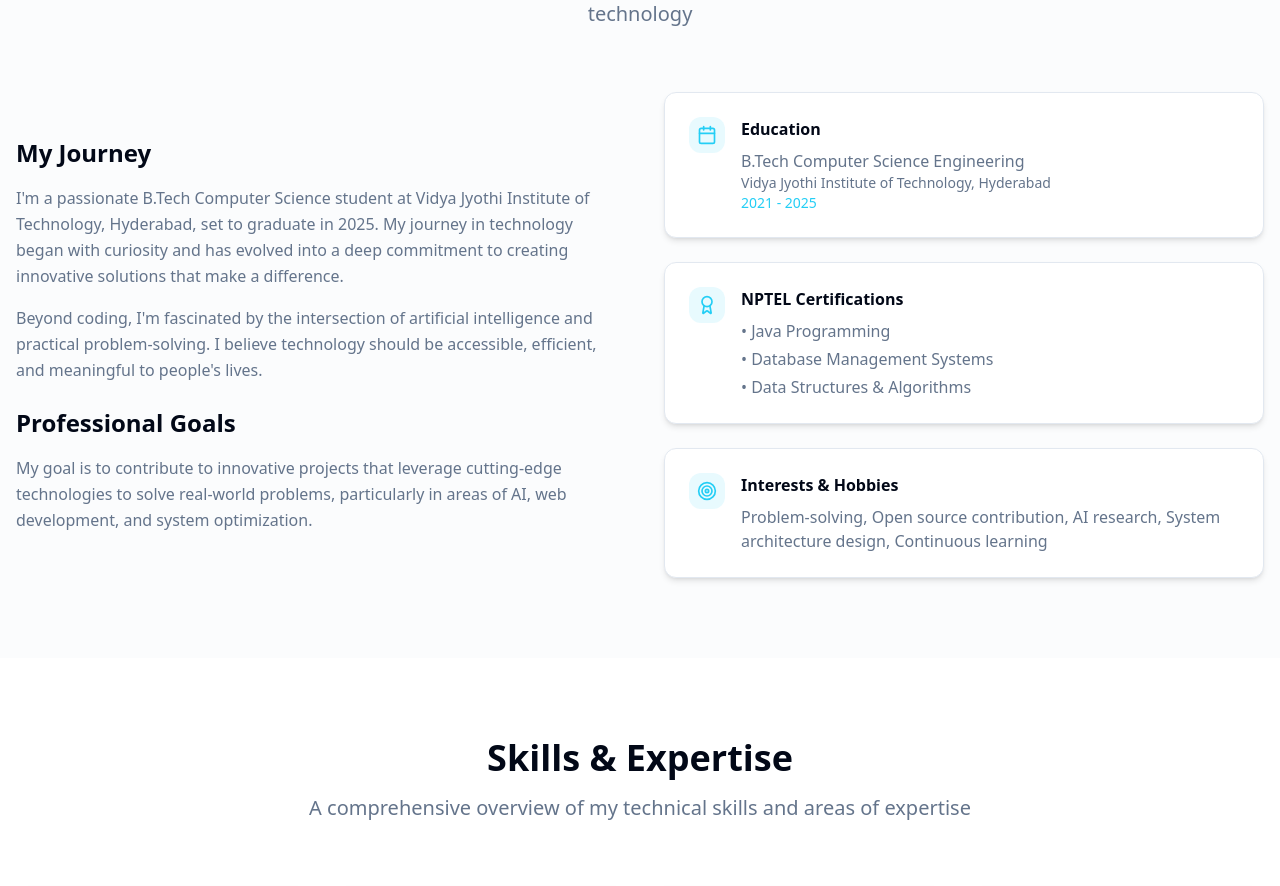
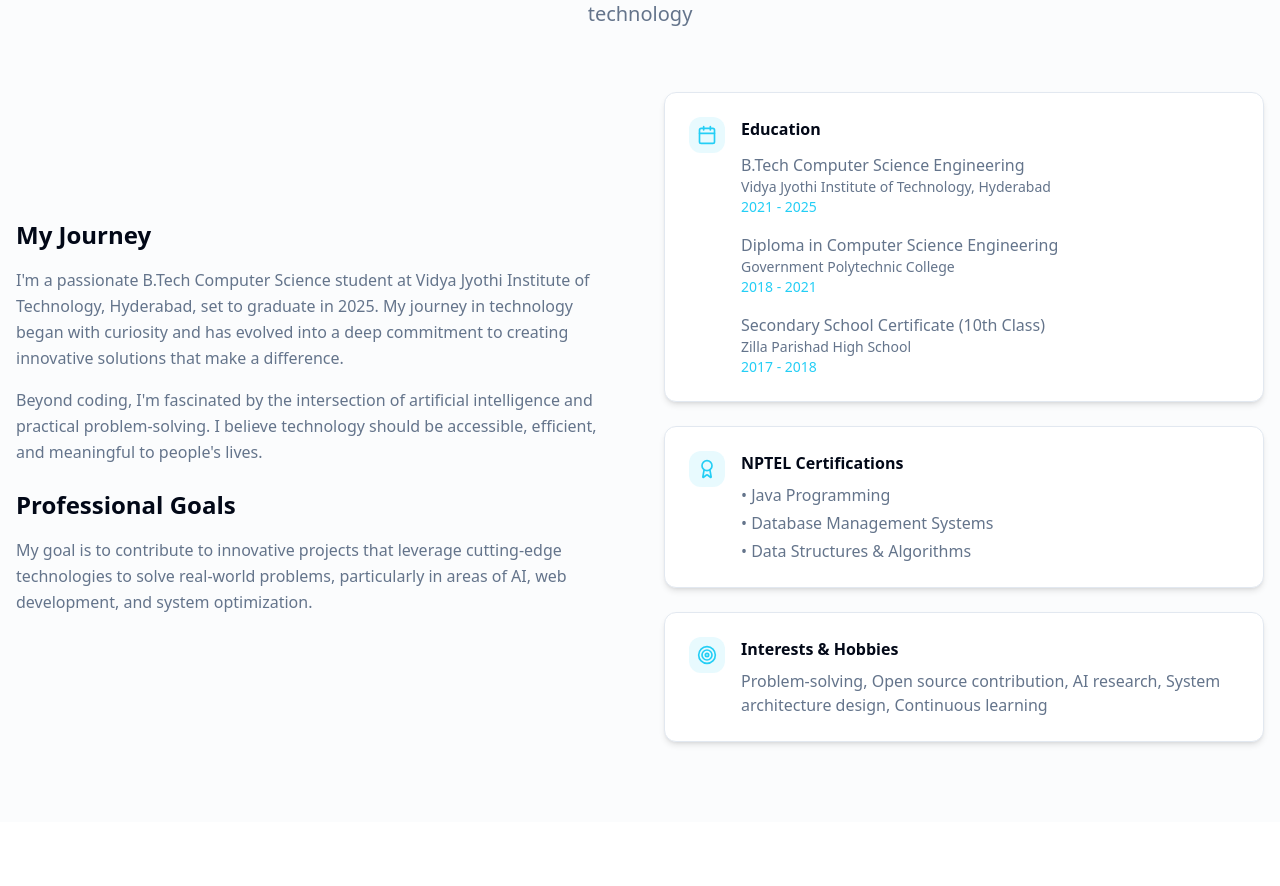
Before and after one commit to Afsdrv/dharavath-portfolio, a React (Vite) app: page / in a window 1280 px wide. Shown: the part 964-1850 px from the top of the page. Built offline with nearby package versions, Linux system fonts and the light colour scheme.

Commit message:
Add education details
Add diploma and 10th class education details to the About section.

```diff
--- a/src/components/portfolio/About.tsx
+++ b/src/components/portfolio/About.tsx
@@ -48,14 +48,36 @@ const About = () => {
                     <Calendar className="h-5 w-5 text-accent" />
                   </div>
                   <div>
-                    <h4 className="font-semibold text-foreground mb-2">Education</h4>
-                    <p className="text-muted-foreground">
+                    <h4 className="font-semibold text-foreground mb-3">Education</h4>
+                    <div className="space-y-4">
+                      <div>
+                        <p className="text-muted-foreground font-medium">
                           B.Tech Computer Science Engineering
                         </p>
                         <p className="text-sm text-muted-foreground">
                           Vidya Jyothi Institute of Technology, Hyderabad
                         </p>
                         <p className="text-sm text-accent font-medium">2021 - 2025</p>
+                      </div>
+                      <div>
+                        <p className="text-muted-foreground font-medium">
+                          Diploma in Computer Science Engineering
+                        </p>
+                        <p className="text-sm text-muted-foreground">
+                          Government Polytechnic College
+                        </p>
+                        <p className="text-sm text-accent font-medium">2018 - 2021</p>
+                      </div>
+                      <div>
+                        <p className="text-muted-foreground font-medium">
+                          Secondary School Certificate (10th Class)
+                        </p>
+                        <p className="text-sm text-muted-foreground">
+                          Zilla Parishad High School
+                        </p>
+                        <p className="text-sm text-accent font-medium">2017 - 2018</p>
+                      </div>
+                    </div>
                   </div>
                 </div>
               </CardContent>
```
Lines whose indentation alone changed are shown as unchanged.
